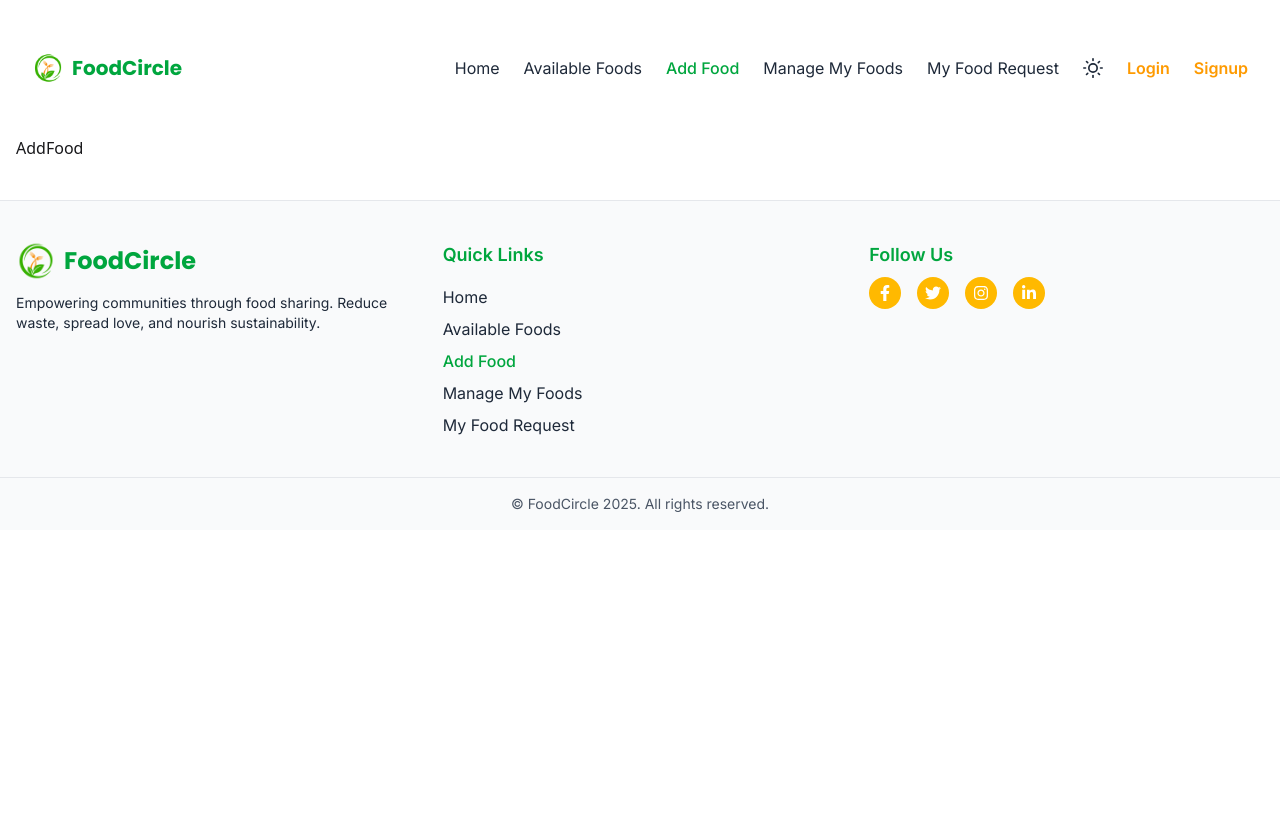
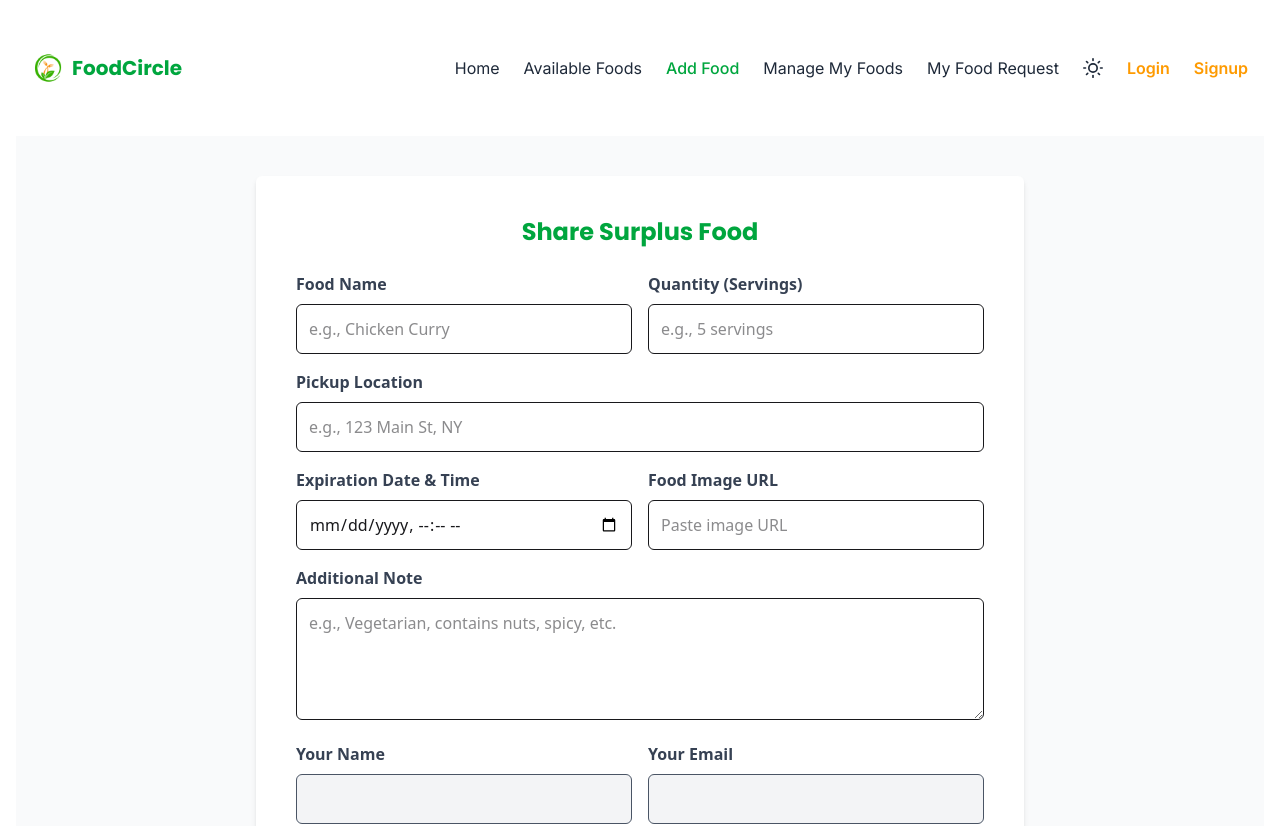
Before and after one commit to Jakirhossain80/foodCircle-ph-public, a React (Vite) app: page /addfood in a window 1280 px wide. Shown: the top 826 px of the page. Before the commit the page ends 800 px from the top, so only its background shows below. Built offline with nearby package versions, Linux system fonts and the light colour scheme; no server answers.

Commit message:
Some modification done to AddFood component

```diff
--- a/package.json
+++ b/package.json
@@ -11,6 +11,7 @@
   },
   "dependencies": {
     "@tailwindcss/vite": "^4.1.8",
+    "axios": "^1.9.0",
     "firebase": "^11.8.1",
     "lottie-react": "^2.4.1",
     "react": "^19.1.0",
--- a/src/pages/AddFood.jsx
+++ b/src/pages/AddFood.jsx
@@ -1,9 +1,220 @@
-import React from 'react'
+import React, { useEffect, useState } from "react";
+import Swal from "sweetalert2";
+import { getAuth, onAuthStateChanged } from "firebase/auth";
+import app from "../firebase.config";
+import Loading from "../utils/Loading";
+import axios from "axios"; // ✅ Axios added
+
+const auth = getAuth(app);
 
 const AddFood = () => {
+  const [loading, setLoading] = useState(true);
+
+  const [formData, setFormData] = useState({
+    foodName: "",
+    foodImage: "",
+    quantity: "",
+    location: "",
+    expireAt: "",
+    note: "",
+    userName: "",
+    userEmail: "",
+  });
+
+  // Set user info from Firebase auth
+  useEffect(() => {
+    const unsubscribe = onAuthStateChanged(auth, (user) => {
+      if (user) {
+        setFormData((prev) => ({
+          ...prev,
+          userName: user.displayName || "Anonymous",
+          userEmail: user.email,
+        }));
+      }
+      setLoading(false);
+    });
+
+    return () => unsubscribe();
+  }, []);
+
+  const handleChange = (e) => {
+    const { name, value } = e.target;
+    setFormData((prev) => ({ ...prev, [name]: value }));
+  };
+
+  const handleSubmit = async (e) => {
+    e.preventDefault();
+
+    try {
+      const response = await axios.post("http://localhost:3000/foods", formData);
+
+      if (response.data.insertedId) {
+        Swal.fire({
+          icon: "success",
+          title: "Food Added",
+          text: `You successfully shared "${formData.foodName}"!`,
+        });
+
+        // Reset form except user info
+        setFormData((prev) => ({
+          ...prev,
+          foodName: "",
+          foodImage: "",
+          quantity: "",
+          location: "",
+          expireAt: "",
+          note: "",
+        }));
+      }
+    } catch (error) {
+      console.error("Error adding food:", error);
+    }
+  };
+
+  if (loading) return <Loading />;
+
   return (
-    <div>AddFood</div>
-  )
-}
+    <div className="min-h-screen bg-gray-50 py-10 px-4">
+      <div className="max-w-3xl mx-auto bg-white p-10 rounded-md shadow-md">
+        <h2 className="text-2xl font-bold text-green-600 mb-6 text-center font-[Poppins]">
+          Share Surplus Food
+        </h2>
 
-export default AddFood
+        <form
+          onSubmit={handleSubmit}
+          className="grid grid-cols-1 sm:grid-cols-2 gap-4"
+        >
+          {/* Food Name */}
+          <div>
+            <label className="block mb-2 font-semibold text-gray-700">
+              Food Name
+            </label>
+            <input
+              type="text"
+              name="foodName"
+              value={formData.foodName}
+              onChange={handleChange}
+              required
+              className="w-full border p-3 rounded-md"
+              placeholder="e.g., Chicken Curry"
+            />
+          </div>
+
+          {/* Food Quantity */}
+          <div>
+            <label className="block mb-2 font-semibold text-gray-700">
+              Quantity (Servings)
+            </label>
+            <input
+              type="text"
+              name="quantity"
+              value={formData.quantity}
+              onChange={handleChange}
+              required
+              className="w-full border p-3 rounded-md"
+              placeholder="e.g., 5 servings"
+            />
+          </div>
+
+          {/* Pickup Location */}
+          <div className="sm:col-span-2">
+            <label className="block mb-2 font-semibold text-gray-700">
+              Pickup Location
+            </label>
+            <input
+              type="text"
+              name="location"
+              value={formData.location}
+              onChange={handleChange}
+              required
+              className="w-full border p-3 rounded-md"
+              placeholder="e.g., 123 Main St, NY"
+            />
+          </div>
+
+          {/* Expire Date and Time */}
+          <div>
+            <label className="block mb-2 font-semibold text-gray-700">
+              Expiration Date & Time
+            </label>
+            <input
+              type="datetime-local"
+              name="expireAt"
+              value={formData.expireAt}
+              onChange={handleChange}
+              required
+              className="w-full border p-3 rounded-md"
+            />
+          </div>
+
+          {/* Image URL */}
+          <div>
+            <label className="block mb-2 font-semibold text-gray-700">
+              Food Image URL
+            </label>
+            <input
+              type="text"
+              name="foodImage"
+              value={formData.foodImage}
+              onChange={handleChange}
+              className="w-full border p-3 rounded-md"
+              placeholder="Paste image URL"
+            />
+          </div>
+
+          {/* Additional Note */}
+          <div className="sm:col-span-2">
+            <label className="block mb-2 font-semibold text-gray-700">
+              Additional Note
+            </label>
+            <textarea
+              name="note"
+              value={formData.note}
+              onChange={handleChange}
+              rows="4"
+              className="w-full border p-3 rounded-md"
+              placeholder="e.g., Vegetarian, contains nuts, spicy, etc."
+            ></textarea>
+          </div>
+
+          {/* Firebase User Info */}
+          <div>
+            <label className="block mb-2 font-semibold text-gray-700">
+              Your Name
+            </label>
+            <input
+              type="text"
+              value={formData.userName}
+              readOnly
+              className="w-full border p-3 rounded-md bg-gray-100 text-gray-600"
+            />
+          </div>
+
+          <div>
+            <label className="block mb-2 font-semibold text-gray-700">
+              Your Email
+            </label>
+            <input
+              type="email"
+              value={formData.userEmail}
+              readOnly
+              className="w-full border p-3 rounded-md bg-gray-100 text-gray-600"
+            />
+          </div>
+
+          {/* Submit Button */}
+          <div className="sm:col-span-2 text-center mt-4">
+            <button
+              type="submit"
+              className="bg-green-600 hover:bg-green-700 text-white font-bold py-2 px-6 rounded transition duration-300 cursor-pointer"
+            >
+              Add Food
+            </button>
+          </div>
+        </form>
+      </div>
+    </div>
+  );
+};
+
+export default AddFood;
```
Also changed, not shown: 1 other file (tests, documents, lock files or other folders).
